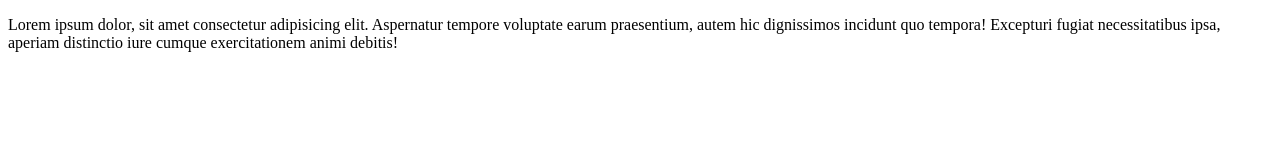
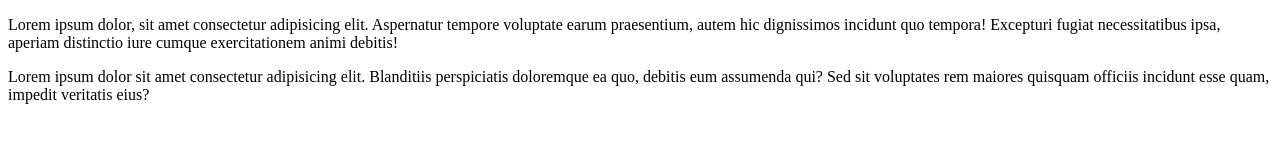
Before and after one commit to mdrokanuzzamankhansanto/web-design-profile, a plain HTML site: page new.html in a window 1280 px wide. Drawn offline with Linux system fonts and the light colour scheme.

Commit message:
adding new p

```diff
--- a/new.html
+++ b/new.html
@@ -13,6 +13,12 @@
         tempora! Excepturi fugiat necessitatibus ipsa, aperiam distinctio iure
         cumque exercitationem animi debitis!
       </p>
+      <p>
+        Lorem ipsum dolor sit amet consectetur adipisicing elit. Blanditiis
+        perspiciatis doloremque ea quo, debitis eum assumenda qui? Sed sit
+        voluptates rem maiores quisquam officiis incidunt esse quam, impedit
+        veritatis eius?
+      </p>
     </div>
   </body>
 </html>
```
